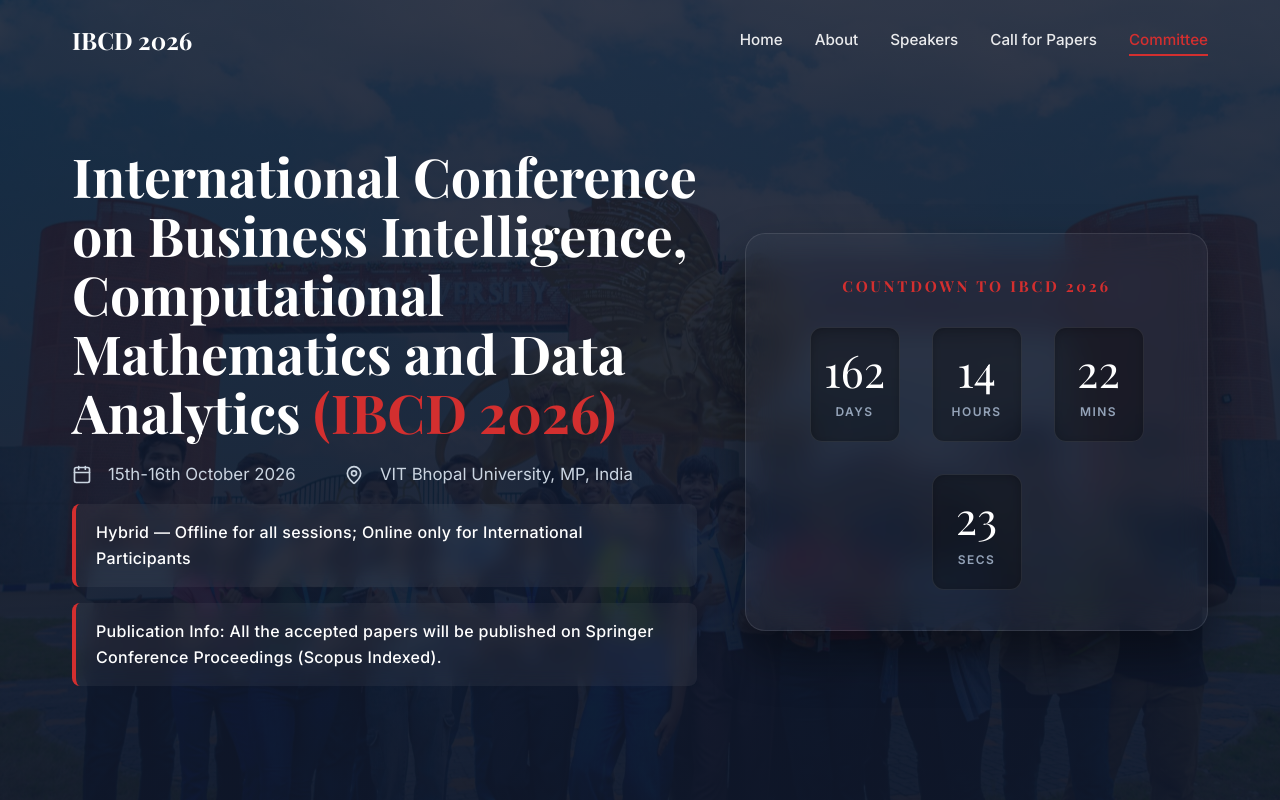
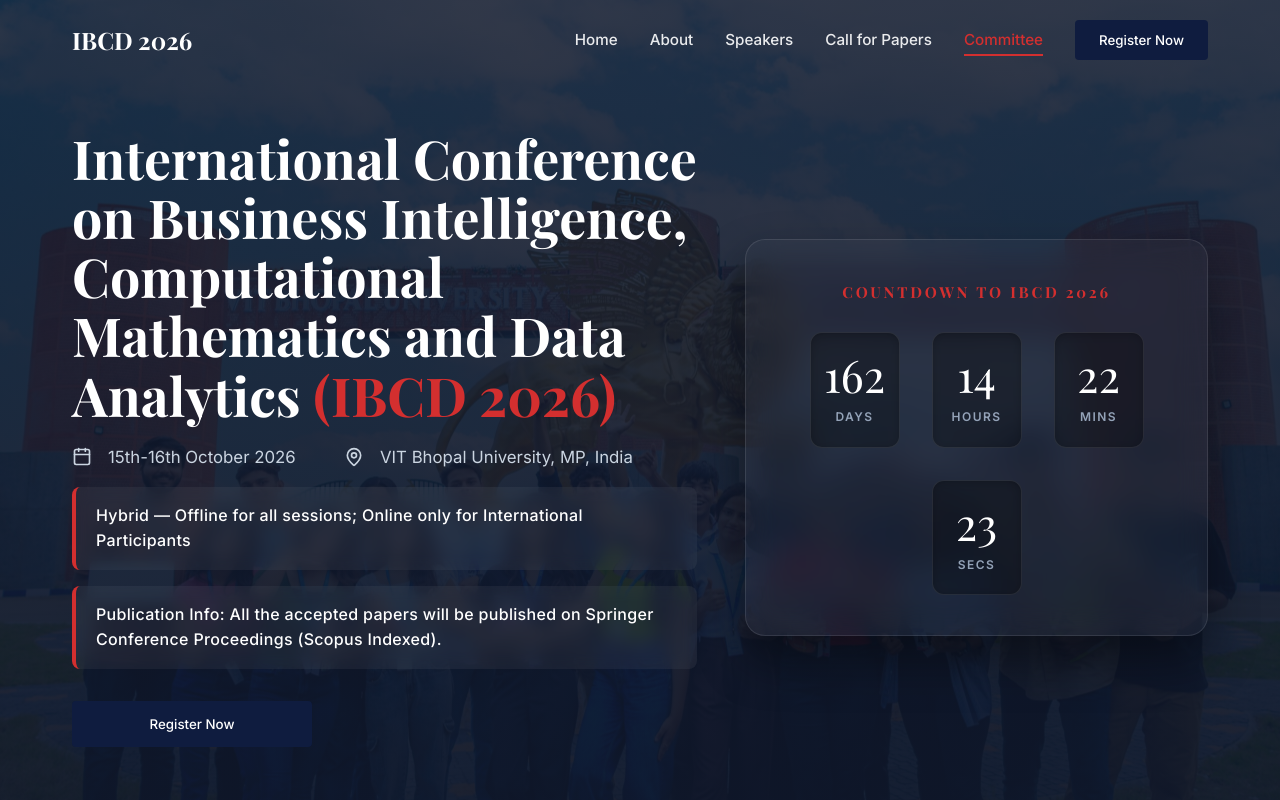
Before and after one commit to heytechie/IBCD-, a React (Vite) app: page /#/ in a window 1280 px wide. Shown: the top 800 px of the page. Built offline with nearby package versions, Linux system fonts and the light colour scheme; a web font is replaced by a local one.

Commit message:
Added Registration Back

```diff
--- a/src/components/Hero/Hero.jsx
+++ b/src/components/Hero/Hero.jsx
@@ -1,9 +1,11 @@
 import React, { useState, useEffect } from 'react';
-import { Calendar, MapPin } from 'lucide-react';
+import { useNavigate } from 'react-router-dom';
+import { Calendar, MapPin, Send } from 'lucide-react';
 import './Hero.css';
 
 const Hero = () => {
   const [timeLeft, setTimeLeft] = useState({ days: 0, hours: 0, minutes: 0, seconds: 0 });
+  const navigate = useNavigate();
 
   useEffect(() => {
     const targetDate = new Date('October 15, 2026 00:00:00').getTime();
@@ -51,6 +53,14 @@
           <div className="hero-mode" style={{ marginTop: '-1rem' }}>
             Publication Info: All the accepted papers will be published on Springer Conference Proceedings (Scopus Indexed).
           </div>
+          <div className="hero-actions d-flex gap-1">
+            {/* <button className="btn hero-btn-primary d-flex align-center gap-1" onClick={() => navigate('/submit')}>
+              Submit Abstract <Send size={16} />
+            </button> */}
+            <button className="btn hero-btn-outline" onClick={() => navigate('/submit')}>
+              Register Now
+            </button>
+          </div>
         </div>
 
         <div className="hero-countdown text-center">
--- a/src/components/Navbar/Navbar.jsx
+++ b/src/components/Navbar/Navbar.jsx
@@ -82,6 +82,7 @@
           <a href="#speakers" className={activeSection === 'speakers' && location.pathname === '/' ? 'active' : ''} onClick={(e) => handleNavClick(e, 'speakers')}>Speakers</a>
           <a href="/submit" className={location.pathname === '/submit' ? 'active' : ''} onClick={(e) => handleNavClick(e, 'submission')}>Call for Papers</a>
           <a href="#committees" className={activeSection === 'committees' && location.pathname === '/' ? 'active' : ''} onClick={(e) => handleNavClick(e, 'committees')}>Committee</a>
+          <button className="btn" onClick={(e) => handleNavClick(e, 'registration')}>Register Now</button>
         </div>
       </div>
     </nav>
--- a/src/pages/SubmissionPage.jsx
+++ b/src/pages/SubmissionPage.jsx
@@ -183,6 +183,15 @@
             </p>
             <div className="registration-btns">
               <a
+                href="https://forms.gle/4ZWUaQkTL56CXHek6"
+                target="_blank"
+                rel="noopener noreferrer"
+                className="portal-btn"
+              >
+                Register here →
+              </a>
+
+              <a
                 href="https://cmt3.research.microsoft.com/IBCD2026/"
                 target="_blank"
                 rel="noopener noreferrer"
```
